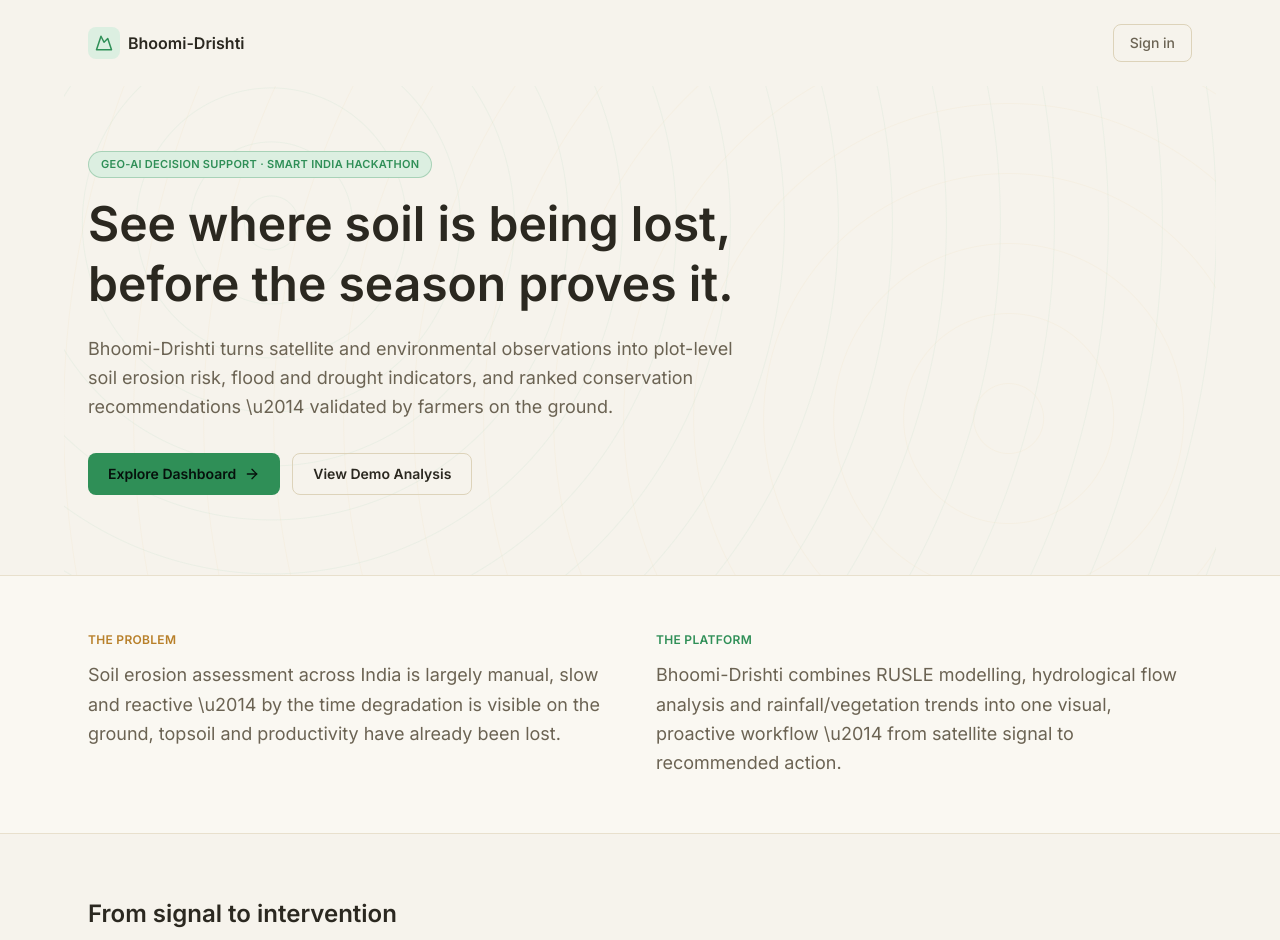
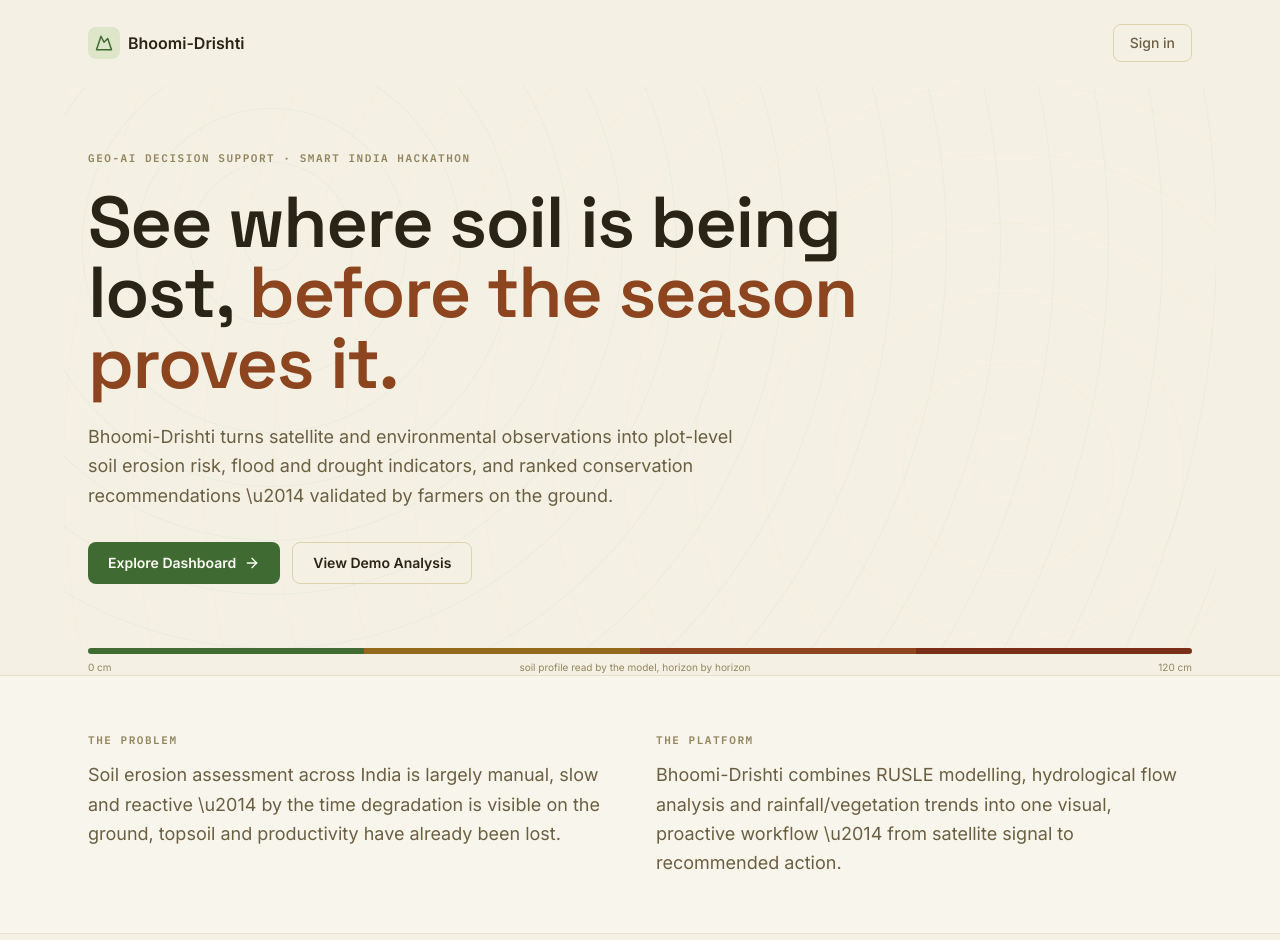
Before and after one commit to anshg3798-sudo/Bhoomi-drishti, a React (Vite) app in the folder client/: page / in a window 1280 px wide. Shown: the top 940 px of the page. Built offline with nearby package versions, Linux system fonts and the light colour scheme.

Commit message:
updated ui + color theme

```diff
--- a/client/src/components/AppLayout.jsx
+++ b/client/src/components/AppLayout.jsx
@@ -37,7 +37,7 @@ export default function AppLayout({ children }) {
           </div>
           <div>
             <p className="font-[var(--font-display)] text-sm font-semibold leading-none">Bhoomi-Drishti</p>
-            <p className="mt-1 text-[10px] uppercase tracking-wider text-[var(--color-text-faint)]">Geo-AI Erosion Platform</p>
+            <p className="eyebrow mt-1.5 text-[9px]">Geo-AI Erosion Platform</p>
           </div>
         </div>
 
--- a/client/src/index.css
+++ b/client/src/index.css
@@ -6,27 +6,27 @@
   --font-body: 'Inter', ui-sans-serif, system-ui, sans-serif;
   --font-mono: 'IBM Plex Mono', ui-monospace, monospace;
 
-  --color-bg: #f6f3ec;
-  --color-surface: #fffdf9;
-  --color-surface-2: #f1ece0;
-  --color-surface-3: #e6ddc9;
-  --color-border: #ddd3ba;
-  --color-border-soft: #e8e0cd;
-  --color-text: #2b2820;
-  --color-text-muted: #6b6353;
-  --color-text-faint: #948c78;
+  --color-bg: #f4f1e4;
+  --color-surface: #fdfcf6;
+  --color-surface-2: #f5f1e1;
+  --color-surface-3: #eae3c9;
+  --color-border: #ddd3b0;
+  --color-border-soft: #e7e0c8;
+  --color-text: #2a2416;
+  --color-text-muted: #6b5f42;
+  --color-text-faint: #93855f;
 
-  --color-green: #2f8f57;
-  --color-green-soft: #dcefe1;
-  --color-amber: #b8802a;
-  --color-amber-soft: #faf0da;
-  --color-clay: #a85a2e;
-  --color-clay-soft: #f5e6d8;
-  --color-red: #c14830;
-  --color-red-soft: #fae2dc;
-  --color-deepred: #96331f;
-  --color-blue: #3679a8;
-  --color-blue-soft: #e2eef7;
+  --color-green: #3f6b32;
+  --color-green-soft: #dde6c9;
+  --color-amber: #93691b;
+  --color-amber-soft: #efe0b3;
+  --color-clay: #8c451f;
+  --color-clay-soft: #ecd8c3;
+  --color-red: #7a3018;
+  --color-red-soft: #e9d3c4;
+  --color-deepred: #5c2412;
+  --color-blue: #2e5560;
+  --color-blue-soft: #d7e2e1;
 }
 
 html, body, #root {
@@ -42,10 +42,8 @@ body {
 
 ::selection {
   background-color: var(--color-green);
-  color: #fffdf9;
+  color: #fdfcf6;
 }
-
-/* subtle topographic contour texture used as a signature background motif */
 .contour-field {
   background-image:
     repeating-radial-gradient(circle at 18% 28%, transparent 0, transparent 26px, rgba(62, 166, 109, 0.06) 27px, transparent 28px, transparent 54px),
@@ -56,6 +54,39 @@ body {
   font-family: var(--font-mono);
   font-variant-numeric: tabular-nums;
 }
+.eyebrow {
+  font-family: var(--font-mono);
+  font-size: 11px;
+  font-weight: 600;
+  letter-spacing: 0.14em;
+  text-transform: uppercase;
+  color: var(--color-text-faint);
+}
+.display-hero {
+  font-family: var(--font-display);
+  font-weight: 600;
+  letter-spacing: -0.02em;
+  line-height: 0.98;
+}
+.strata {
+  display: flex;
+  height: 6px;
+  width: 100%;
+  overflow: hidden;
+  border-radius: 3px;
+}
+.strata > span { flex: 1; }
+.strata-topsoil { background: var(--color-green); }
+.strata-subsoil { background: var(--color-amber); }
+.strata-clay { background: var(--color-clay); }
+.strata-bedrock { background: var(--color-red); }
+
+.strata-divider {
+  display: flex;
+  height: 3px;
+  width: 100%;
+}
+.strata-divider > span { flex: 1; }
 
 .scrollbar-thin::-webkit-scrollbar { width: 8px; height: 8px; }
 .scrollbar-thin::-webkit-scrollbar-thumb { background: var(--color-surface-3); border-radius: 8px; }
--- a/client/src/pages/Analysis.jsx
+++ b/client/src/pages/Analysis.jsx
@@ -85,7 +85,7 @@ export default function Analysis() {
           <button
             onClick={runAnalysis}
             disabled={running}
-            className="ml-auto flex items-center gap-2 rounded-lg bg-[var(--color-green)] px-5 py-2.5 text-sm font-semibold text-[#06110c] disabled:opacity-60"
+            className="ml-auto flex items-center gap-2 rounded-lg bg-[var(--color-green)] px-5 py-2.5 text-sm font-semibold text-[#fdfcf6] disabled:opacity-60"
           >
             {running ? <Loader2 className="h-4 w-4 animate-spin" /> : <PlayCircle className="h-4 w-4" />}
             Run Analysis
--- a/client/src/pages/CitizenValidation.jsx
+++ b/client/src/pages/CitizenValidation.jsx
@@ -129,7 +129,7 @@ export default function CitizenValidation() {
               </div>
               <button
                 type="submit" disabled={submitting}
-                className="flex w-full items-center justify-center gap-2 rounded-lg bg-[var(--color-green)] px-4 py-2.5 text-sm font-semibold text-[#06110c] disabled:opacity-60"
+                className="flex w-full items-center justify-center gap-2 rounded-lg bg-[var(--color-green)] px-4 py-2.5 text-sm font-semibold text-[#fdfcf6] disabled:opacity-60"
               >
                 {submitting && <Loader2 className="h-4 w-4 animate-spin" />}
                 Submit Report
--- a/client/src/pages/Dashboard.jsx
+++ b/client/src/pages/Dashboard.jsx
@@ -20,10 +20,10 @@ export default function Dashboard() {
     <AppLayout>
       <div className="mx-auto max-w-7xl space-y-6 p-4 md:p-6">
         <div>
-          <h1 className="font-[var(--font-display)] text-xl font-semibold">Overview</h1>
-          <p className="mt-1 text-xs text-[var(--color-text-faint)]">
+          <p className="eyebrow">
             {data ? `${data.region.name} \u2022 ${data.region.district}` : "Loading region summary..."}
           </p>
+          <h1 className="display-hero mt-1 text-2xl">Overview</h1>
         </div>
 
         {error && <ErrorState message={error} />}
--- a/client/src/pages/Landing.jsx
+++ b/client/src/pages/Landing.jsx
@@ -44,21 +44,19 @@ export default function Landing() {
       </header>
 
       {/* Hero */}
-      <section className="contour-field relative mx-auto max-w-6xl px-6 pb-20 pt-10 md:pt-16">
-        <p className="mb-4 inline-flex items-center gap-2 rounded-full border border-[var(--color-green)]/30 bg-[var(--color-green-soft)] px-3 py-1 text-[11px] font-semibold uppercase tracking-wide text-[var(--color-green)]">
-          Geo-AI Decision Support &middot; Smart India Hackathon
-        </p>
-        <h1 className="max-w-3xl font-[var(--font-display)] text-4xl font-semibold leading-tight md:text-5xl">
-          See where soil is being lost, before the season proves it.
+      <section className="contour-field relative mx-auto max-w-6xl px-6 pb-16 pt-10 md:pt-16">
+        <p className="eyebrow mb-5">Geo-AI Decision Support &middot; Smart India Hackathon</p>
+        <h1 className="display-hero max-w-4xl text-5xl md:text-7xl">
+          See where soil is being lost, <span className="text-[var(--color-clay)]">before the season proves it.</span>
         </h1>
-        <p className="mt-5 max-w-2xl text-base leading-relaxed text-[var(--color-text-muted)] md:text-lg">
+        <p className="mt-6 max-w-2xl text-base leading-relaxed text-[var(--color-text-muted)] md:text-lg">
           Bhoomi-Drishti turns satellite and environmental observations into plot-level soil erosion risk,
           flood and drought indicators, and ranked conservation recommendations \u2014 validated by farmers on the ground.
         </p>
         <div className="mt-8 flex flex-wrap gap-3">
           <Link
             to="/login"
-            className="inline-flex items-center gap-2 rounded-lg bg-[var(--color-green)] px-5 py-2.5 text-sm font-semibold text-[#06110c] transition-transform hover:translate-y-[-1px]"
+            className="inline-flex items-center gap-2 rounded-lg bg-[var(--color-green)] px-5 py-2.5 text-sm font-semibold text-[#fdfcf6] transition-transform hover:translate-y-[-1px]"
           >
             Explore Dashboard <ArrowRight className="h-4 w-4" />
           </Link>
@@ -70,20 +68,33 @@ export default function Landing() {
           </Link>
         </div>
       </section>
+      <div className="mx-auto max-w-6xl px-6">
+        <div className="strata">
+          <span className="strata-topsoil" />
+          <span className="strata-subsoil" />
+          <span className="strata-clay" />
+          <span className="strata-bedrock" />
+        </div>
+        <div className="mt-1.5 flex justify-between text-[10px] text-[var(--color-text-faint)]">
+          <span>0 cm</span>
+          <span>soil profile read by the model, horizon by horizon</span>
+          <span>120 cm</span>
+        </div>
+      </div>
 
       {/* Problem statement */}
       <section className="border-y border-[var(--color-border-soft)] bg-[var(--color-surface)]/50">
         <div className="mx-auto max-w-6xl px-6 py-14">
           <div className="grid gap-8 md:grid-cols-2">
             <div>
-              <p className="text-xs font-semibold uppercase tracking-wide text-[var(--color-amber)]">The problem</p>
+              <p className="eyebrow text-[var(--color-amber)]">The problem</p>
               <p className="mt-3 text-lg leading-relaxed text-[var(--color-text-muted)]">
                 Soil erosion assessment across India is largely manual, slow and reactive \u2014 by the time
                 degradation is visible on the ground, topsoil and productivity have already been lost.
               </p>
             </div>
             <div>
-              <p className="text-xs font-semibold uppercase tracking-wide text-[var(--color-green)]">The platform</p>
+              <p className="eyebrow text-[var(--color-green)]">The platform</p>
               <p className="mt-3 text-lg leading-relaxed text-[var(--color-text-muted)]">
                 Bhoomi-Drishti combines RUSLE modelling, hydrological flow analysis and rainfall/vegetation
                 trends into one visual, proactive workflow \u2014 from satellite signal to recommended action.
@@ -95,8 +106,8 @@ export default function Landing() {
 
       {/* Workflow */}
       <section className="mx-auto max-w-6xl px-6 py-16">
-        <h2 className="font-[var(--font-display)] text-2xl font-semibold">From signal to intervention</h2>
-        <p className="mt-2 text-sm text-[var(--color-text-faint)]">The six-stage pipeline behind every risk score you see.</p>
+        <h2 className="display-hero text-3xl md:text-4xl">From signal to intervention</h2>
+        <p className="mt-3 text-sm text-[var(--color-text-faint)]">The six-stage pipeline behind every risk score you see.</p>
 
         {/* connecting line sits behind the cards, only visible on larger screens where the grid is a straight row */}
         <div className="relative mt-8">
@@ -131,8 +142,8 @@ export default function Landing() {
         <div className="mx-auto max-w-6xl px-6 py-16">
           <div className="grid items-center gap-10 md:grid-cols-2">
             <div>
-              <p className="text-xs font-semibold uppercase tracking-wide text-[var(--color-clay)]">Transparent science</p>
-              <h3 className="mt-2 font-[var(--font-display)] text-2xl font-semibold md:text-3xl">The RUSLE model, shown in full</h3>
+              <p className="eyebrow text-[var(--color-clay)]">Transparent science</p>
+              <h3 className="display-hero mt-2 text-2xl md:text-3xl">The RUSLE model, shown in full</h3>
               <p className="mt-4 text-base leading-relaxed text-[var(--color-text-muted)]">
                 Every soil-loss estimate is calculated with the Revised Universal Soil Loss Equation and
                 shown factor-by-factor \u2014 rainfall erosivity, soil erodibility, slope, cover management and
@@ -147,6 +158,7 @@ export default function Landing() {
                 850 &times; 0.32 &times; 1.8 &times; 0.35 &times; 0.7
               </p>
               <p className="mt-1 text-xs text-[var(--color-text-faint)]">Estimated soil loss, in tonnes/hectare/year</p>
+
               <div className="mt-6 grid grid-cols-5 gap-2 border-t border-[var(--color-border-soft)] pt-5">
                 {RUSLE_FACTORS.map(({ letter, name }) => (
                   <div key={letter}>
@@ -162,7 +174,7 @@ export default function Landing() {
 
       {/* Capabilities */}
       <section className="mx-auto max-w-6xl px-6 py-16">
-        <h2 className="font-[var(--font-display)] text-2xl font-semibold">Built beyond erosion alone</h2>
+        <h2 className="display-hero text-3xl md:text-4xl">Built beyond erosion alone</h2>
         <div className="mt-8 grid gap-4 md:grid-cols-3">
           {CAPABILITIES.map((c) => (
             <div key={c.title} className="rounded-xl border border-[var(--color-border)] bg-[var(--color-surface)] p-5">
@@ -182,7 +194,7 @@ export default function Landing() {
           </p>
           <Link
             to="/login"
-            className="mt-6 inline-flex items-center gap-2 rounded-lg bg-[var(--color-green)] px-5 py-2.5 text-sm font-semibold text-[#06110c]"
+            className="mt-6 inline-flex items-center gap-2 rounded-lg bg-[var(--color-green)] px-5 py-2.5 text-sm font-semibold text-[#fdfcf6]"
           >
             Explore Dashboard <ArrowRight className="h-4 w-4" />
           </Link>
--- a/client/src/pages/Login.jsx
+++ b/client/src/pages/Login.jsx
@@ -55,7 +55,7 @@ export default function Login() {
             <button
               onClick={() => handleDemo("farmer")}
               disabled={demoLoading !== null}
-              className="flex w-full items-center justify-center gap-2 rounded-lg bg-[var(--color-green)] px-4 py-2.5 text-sm font-semibold text-[#06110c] disabled:opacity-60"
+              className="flex w-full items-center justify-center gap-2 rounded-lg bg-[var(--color-green)] px-4 py-2.5 text-sm font-semibold text-[#fdfcf6] disabled:opacity-60"
             >
               {demoLoading === "farmer" && <Loader2 className="h-4 w-4 animate-spin" />}
               Continue with Demo Account (Farmer)
--- a/client/src/pages/Register.jsx
+++ b/client/src/pages/Register.jsx
@@ -72,7 +72,7 @@ export default function Register() {
             {error && <p className="text-xs text-[var(--color-red)]">{error}</p>}
             <button
               type="submit" disabled={loading}
-              className="flex w-full items-center justify-center gap-2 rounded-lg bg-[var(--color-green)] px-4 py-2.5 text-sm font-semibold text-[#06110c] disabled:opacity-60"
+              className="flex w-full items-center justify-center gap-2 rounded-lg bg-[var(--color-green)] px-4 py-2.5 text-sm font-semibold text-[#fdfcf6] disabled:opacity-60"
             >
               {loading && <Loader2 className="h-4 w-4 animate-spin" />}
               Create account
```
Also changed, not shown: client/src/components/Badges.jsx (+10 -9 lines), client/src/components/Charts.jsx (+6 -6 lines), client/src/components/MapView.jsx (+13 -13 lines), client/src/components/StatCard.jsx (+13 -8 lines).
